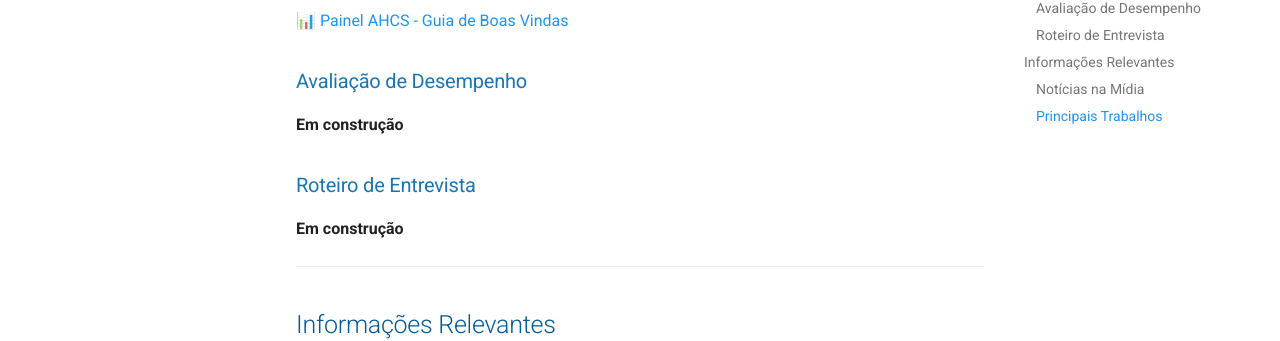
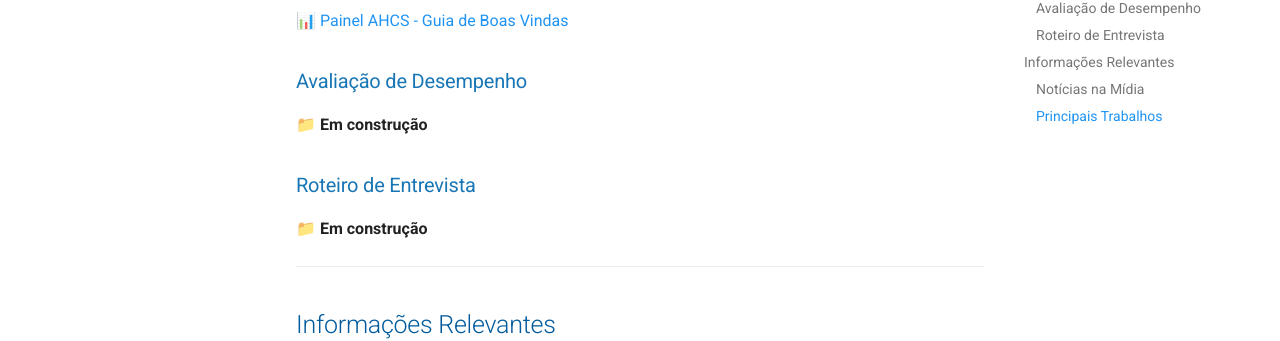
Before and after one commit to CGEMG-AHCS/guia-monitoramento-estrategico, an MkDocs documentation site: the page built from docs/monitoramento/metodologia.md, in a window 1280 px wide and 900 px high, scrolled down 1071 px. Shown: the part 298-639 px from the top of the window. Built offline with MkDocs 1.6.1 and Material for MkDocs 9.7.7, drawn with Linux system fonts in a browser that asks for light colours.

```diff
--- a/docs/monitoramento/metodologia.md
+++ b/docs/monitoramento/metodologia.md
@@ -44,11 +44,11 @@ Tem como objetivo:
 
 ### Avaliação de Desempenho
 
-**Em construção**
+📁 **Em construção**
 
 ### Roteiro de Entrevista
 
-**Em construção**
+📁 **Em construção**
 
 ---
 
```
